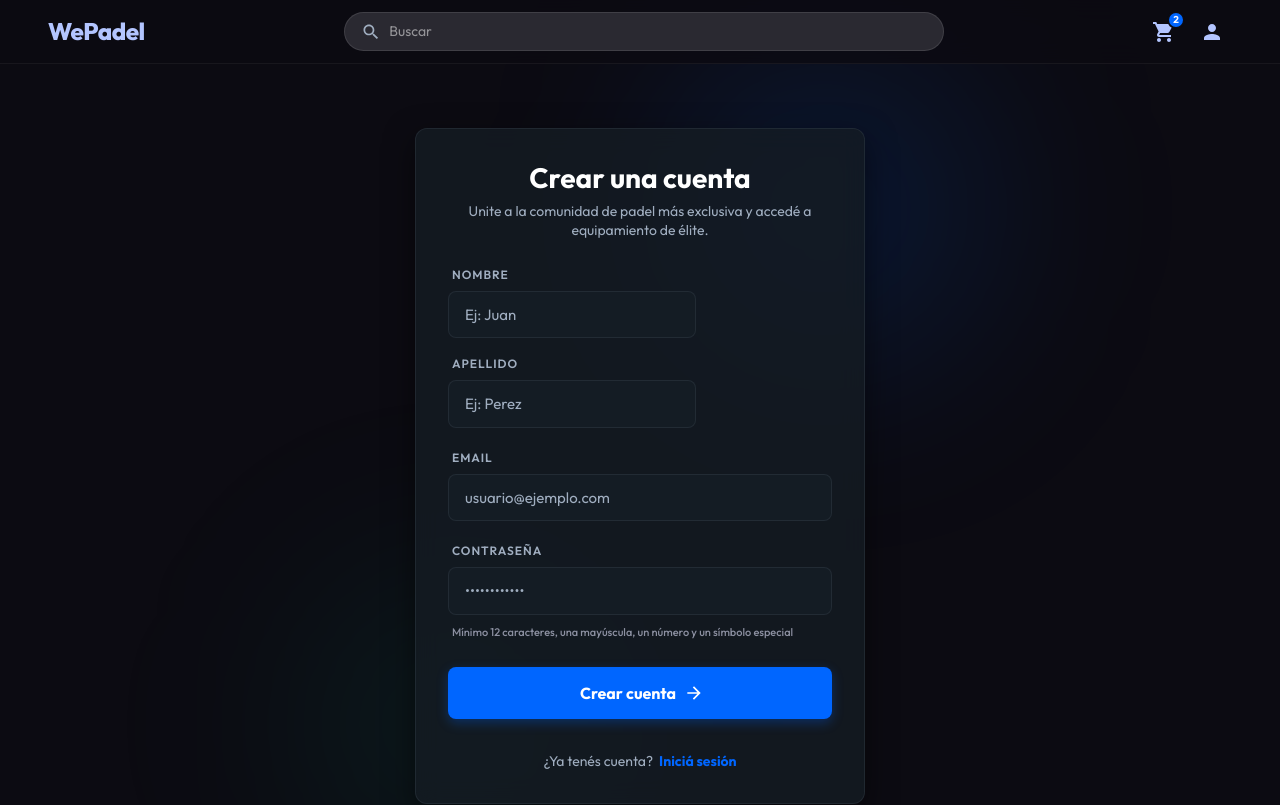
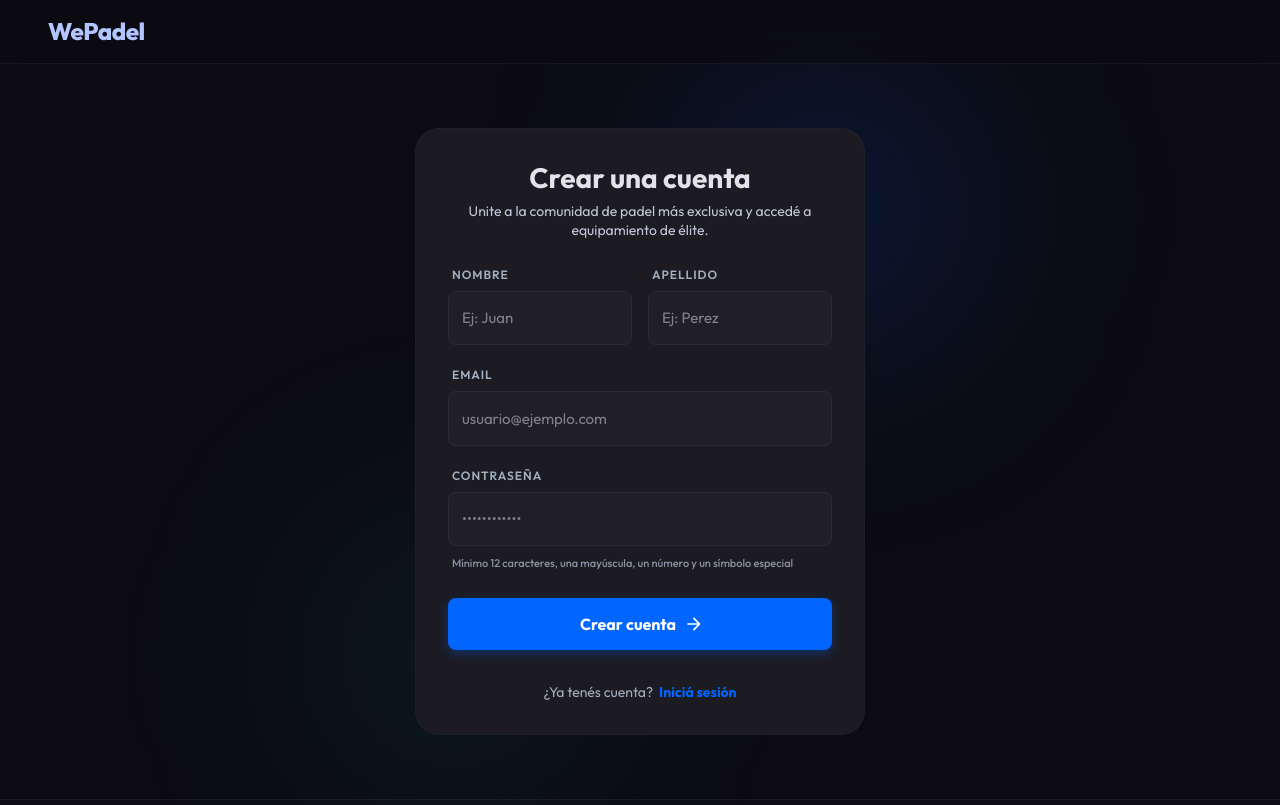
Before and after one commit to luchogabutti/wepadel-front, a React (Vite) app: page /registro in a window 1280 px wide. Shown: the top 805 px of the page. Built offline with nearby package versions, Linux system fonts and the light colour scheme.

Commit message:
Form styles

```diff
--- a/src/components/auth/LoginForm/LoginForm.jsx
+++ b/src/components/auth/LoginForm/LoginForm.jsx
@@ -48,29 +48,6 @@ export const LoginForm = () => {
               </InputAdornment>
             ),
           }}
-          sx={{
-            '& .MuiOutlinedInput-root': {
-              bgcolor: '#141C24',
-              borderRadius: '8px',
-              border: '1px solid rgba(160, 174, 192, 0.1)',
-              '& fieldset': { border: 'none' },
-              '&:hover': {
-                border: '1px solid rgba(0, 102, 255, 0.5)',
-              },
-              '&.Mui-focused': {
-                border: '2px solid #0066FF',
-              },
-            },
-            '& .MuiInputBase-input': {
-              color: '#FFFFFF',
-              py: '12px',
-              px: '16px',
-              '&::placeholder': {
-                color: '#A0AEC0',
-                opacity: 1,
-              },
-            },
-          }}
         />
       </Box>
 
@@ -102,29 +79,6 @@ export const LoginForm = () => {
                 <LockIcon className="field-icon" />
               </InputAdornment>
             ),
-          }}
-          sx={{
-            '& .MuiOutlinedInput-root': {
-              bgcolor: '#141C24',
-              borderRadius: '8px',
-              border: '1px solid rgba(160, 174, 192, 0.1)',
-              '& fieldset': { border: 'none' },
-              '&:hover': {
-                border: '1px solid rgba(0, 102, 255, 0.5)',
-              },
-              '&.Mui-focused': {
-                border: '2px solid #0066FF',
-              },
-            },
-            '& .MuiInputBase-input': {
-              color: '#FFFFFF',
-              py: '12px',
-              px: '16px',
-              '&::placeholder': {
-                color: '#A0AEC0',
-                opacity: 1,
-              },
-            },
           }}
         />
       </Box>
--- a/src/components/auth/RegisterForm/RegisterForm.jsx
+++ b/src/components/auth/RegisterForm/RegisterForm.jsx
@@ -1,5 +1,5 @@
 import { useState } from 'react';
-import { Box, Typography, Button, TextField, Grid } from '@mui/material';
+import { Box, Typography, Button, TextField } from '@mui/material';
 import ArrowForwardIcon from '@mui/icons-material/ArrowForward';
 import { Form } from '../../general/Form/Form';
 import './styles.scss';
@@ -27,9 +27,8 @@ export const RegisterForm = () => {
       maxWidth="450px"
     >
       {/* Nombre y Apellido lado a lado */}
-      <Grid container spacing={2}>
-        <Grid item xs={6}>
-          <Box className="form-field">
+      <Box sx={{ display: 'flex', flexDirection: { xs: 'column', sm: 'row' }, gap: 2 }}>
+        <Box className="form-field" sx={{ flex: 1 }}>
           <Typography variant="caption" className="field-label">
             Nombre
           </Typography>
@@ -41,34 +40,9 @@ export const RegisterForm = () => {
             value={firstName}
             onChange={(e) => setFirstName(e.target.value)}
             required
-              sx={{
-                '& .MuiOutlinedInput-root': {
-                  bgcolor: '#141C24',
-                  borderRadius: '8px',
-                  border: '1px solid rgba(160, 174, 192, 0.1)',
-                  '& fieldset': { border: 'none' },
-                  '&:hover': {
-                    border: '1px solid rgba(0, 102, 255, 0.5)',
-                  },
-                  '&.Mui-focused': {
-                    border: '2px solid #0066FF',
-                  },
-                },
-                '& .MuiInputBase-input': {
-                  color: '#FFFFFF',
-                  py: '12px',
-                  px: '16px',
-                  '&::placeholder': {
-                    color: '#A0AEC0',
-                    opacity: 1,
-                  },
-                },
-              }}
           />
         </Box>
-        </Grid>
-        <Grid item xs={6}>
-          <Box className="form-field">
+        <Box className="form-field" sx={{ flex: 1 }}>
           <Typography variant="caption" className="field-label">
             Apellido
           </Typography>
@@ -80,33 +54,9 @@ export const RegisterForm = () => {
             value={lastName}
             onChange={(e) => setLastName(e.target.value)}
             required
-              sx={{
-                '& .MuiOutlinedInput-root': {
-                  bgcolor: '#141C24',
-                  borderRadius: '8px',
-                  border: '1px solid rgba(160, 174, 192, 0.1)',
-                  '& fieldset': { border: 'none' },
-                  '&:hover': {
-                    border: '1px solid rgba(0, 102, 255, 0.5)',
-                  },
-                  '&.Mui-focused': {
-                    border: '2px solid #0066FF',
-                  },
-                },
-                '& .MuiInputBase-input': {
-                  color: '#FFFFFF',
-                  py: '12px',
-                  px: '16px',
-                  '&::placeholder': {
-                    color: '#A0AEC0',
-                    opacity: 1,
-                  },
-                },
-              }}
           />
         </Box>
-        </Grid>
-      </Grid>
+      </Box>
 
       {/* Email */}
       <Box className="form-field">
@@ -121,29 +71,6 @@ export const RegisterForm = () => {
           value={email}
           onChange={(e) => setEmail(e.target.value)}
           required
-          sx={{
-            '& .MuiOutlinedInput-root': {
-              bgcolor: '#141C24',
-              borderRadius: '8px',
-              border: '1px solid rgba(160, 174, 192, 0.1)',
-              '& fieldset': { border: 'none' },
-              '&:hover': {
-                border: '1px solid rgba(0, 102, 255, 0.5)',
-              },
-              '&.Mui-focused': {
-                border: '2px solid #0066FF',
-              },
-            },
-            '& .MuiInputBase-input': {
-              color: '#FFFFFF',
-              py: '12px',
-              px: '16px',
-              '&::placeholder': {
-                color: '#A0AEC0',
-                opacity: 1,
-              },
-            },
-          }}
         />
       </Box>
 
@@ -160,29 +87,6 @@ export const RegisterForm = () => {
           value={password}
           onChange={(e) => setPassword(e.target.value)}
           required
-          sx={{
-            '& .MuiOutlinedInput-root': {
-              bgcolor: '#141C24',
-              borderRadius: '8px',
-              border: '1px solid rgba(160, 174, 192, 0.1)',
-              '& fieldset': { border: 'none' },
-              '&:hover': {
-                border: '1px solid rgba(0, 102, 255, 0.5)',
-              },
-              '&.Mui-focused': {
-                border: '2px solid #0066FF',
-              },
-            },
-            '& .MuiInputBase-input': {
-              color: '#FFFFFF',
-              py: '12px',
-              px: '16px',
-              '&::placeholder': {
-                color: '#A0AEC0',
-                opacity: 1,
-              },
-            },
-          }}
         />
         <Typography variant="caption" className="field-help-text">
           Mínimo 12 caracteres, una mayúscula, un número y un símbolo especial
--- a/src/components/general/Form/styles.scss
+++ b/src/components/general/Form/styles.scss
@@ -31,12 +31,15 @@
   }
 
   .form-card {
-    background: rgba(20, 28, 36, 0.8);
-    backdrop-filter: blur(12px);
-    border: 1px solid rgba(160, 174, 192, 0.1);
-    border-radius: 12px;
+    background-color: #1c1b22;
+    border: 1px solid rgba(66, 70, 86, 0.1);
+    border-radius: 24px;
     padding: 32px;
-    box-shadow: 0 10px 30px rgba(0, 0, 0, 0.5);
+
+    @media (max-width: 480px) {
+      padding: 20px;
+      border-radius: 16px;
+    }
     display: flex;
     flex-direction: column;
     gap: 24px;
@@ -48,12 +51,12 @@
         font-family: 'Outfit', sans-serif;
         font-weight: 700;
         font-size: 28px;
-        color: #FFFFFF;
+        color: #e5e1eb;
         margin-bottom: 6px;
       }
 
       .card-subtitle {
-        color: #A0AEC0;
+        color: #c2c6d8;
         font-size: 14px;
         line-height: 1.4;
       }
--- a/src/components/general/header/Header.jsx
+++ b/src/components/general/header/Header.jsx
@@ -1,11 +1,16 @@
 import { AppBar, Toolbar, Typography, InputBase } from '@mui/material';
-import { Link as RouterLink } from 'react-router-dom';
+import { Link as RouterLink, useLocation } from 'react-router-dom';
 import { UserLogin } from './components/UserLogin';
 import { ShoppingCart } from './components/ShoppingCart';
 import SearchIcon from '@mui/icons-material/Search';
 import './styles.scss';
 
+const AUTH_ROUTES = ['/login', '/registro'];
+
 export const Header = () => {
+  const { pathname } = useLocation();
+  const isAuthPage = AUTH_ROUTES.includes(pathname);
+
   return (
     <AppBar position="fixed" elevation={0} className="app-header-bar">
       <Toolbar className="header-toolbar">
@@ -18,6 +23,8 @@ export const Header = () => {
           WePadel
         </Typography>
 
+        {!isAuthPage && (
+          <>
             <div className="search-container">
               <div className="search-box">
                 <SearchIcon sx={{ color: 'text.secondary', fontSize: '20px', mr: 1 }} />
@@ -32,6 +39,8 @@ export const Header = () => {
               <ShoppingCart />
               <UserLogin />
             </div>
+          </>
+        )}
       </Toolbar>
     </AppBar>
   );
--- a/src/pages/LoginPage.jsx
+++ b/src/pages/LoginPage.jsx
@@ -19,7 +19,7 @@ export const LoginPage = () => {
           display: 'flex',
           alignItems: 'center',
           justifyContent: 'center',
-          py: 8,
+          py: { xs: 4, sm: 8 },
           px: 2,
         }}
       >
--- a/src/pages/RegisterPage.jsx
+++ b/src/pages/RegisterPage.jsx
@@ -19,7 +19,7 @@ export const RegisterPage = () => {
           display: 'flex',
           alignItems: 'center',
           justifyContent: 'center',
-          py: 8,
+          py: { xs: 4, sm: 8 },
           px: 2,
         }}
       >
```
Lines whose indentation alone changed are shown as unchanged.
